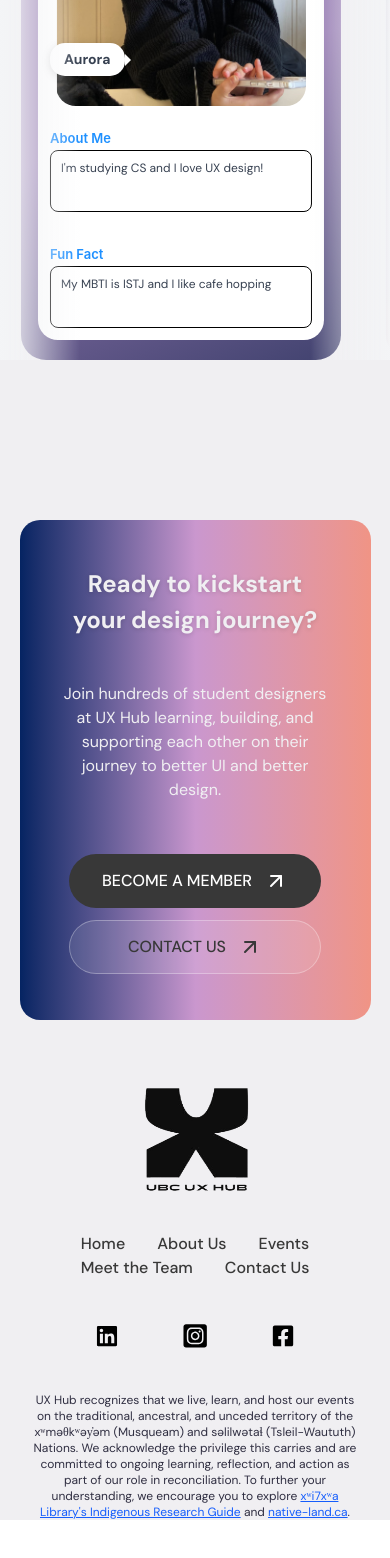
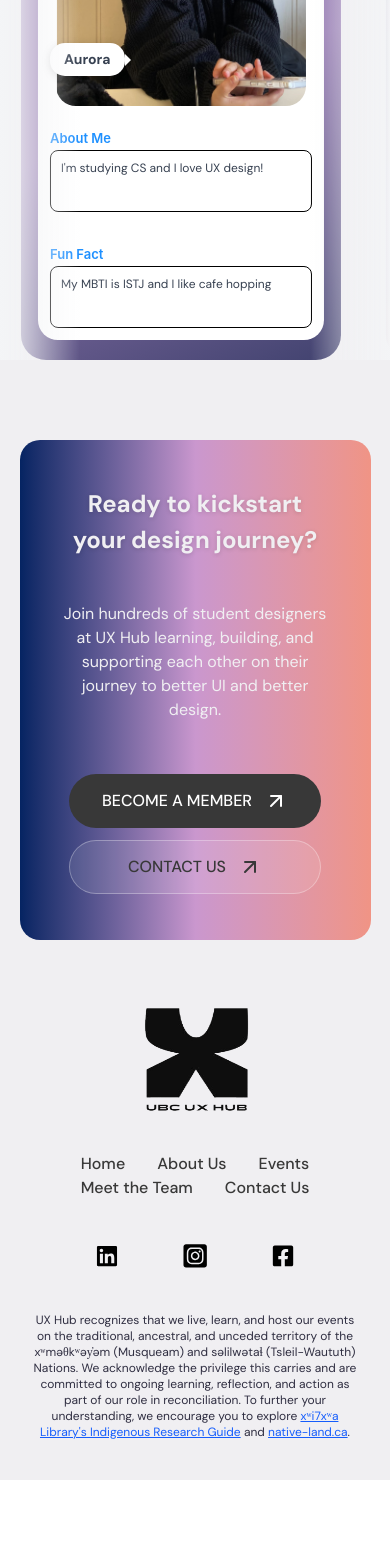
Before and after one commit to auroraxcheng/UXhub-website, a Next.js app: page / in a window 390 px wide. Shown: the part 4318-5876 px from the top of the page. After the commit the page ends 5798 px from the top, so only its background shows below. Built offline with nearby package versions, Linux system fonts and the light colour scheme.

Commit message:
changed footer background to white

```diff
--- a/src/app/page.tsx
+++ b/src/app/page.tsx
@@ -60,7 +60,8 @@ export default function Home() {
           <TeamSection />
         </div>
 
-        <div className="mt-[70px] lg:mt-[70px] md:mt-[50px] sm:mt-[30px] md:px-[20%] px-[5%]">
+        <div className="bg-white">
+          <div className="md:px-[20%] px-[5%]">
             <FooterContent
               title="Ready to kickstart your design journey?"
               description="Join hundreds of student designers at UX Hub learning, building, and supporting each other on their journey to better UI and better design."
@@ -71,6 +72,7 @@ export default function Home() {
             <Footer />
           </div>
         </div>
+      </div>
     </main>
   );
 }
--- a/src/components/Footer.tsx
+++ b/src/components/Footer.tsx
@@ -6,7 +6,7 @@ import FooterLogo from "./footer_components/FooterLogo";
 
 const Footer = () => {
   return (
-    <footer className="my-[60px] w-full relative z-9999">
+    <footer className="w-full relative z-9999 pb-10">
       <div className="flex flex-col max-w-6xl mx-auto px-8 items-center gap-y-8 lg:w-[992px]">
         <FooterLogo />
         <NavigationLinks />
--- a/src/components/FooterContent.tsx
+++ b/src/components/FooterContent.tsx
@@ -18,7 +18,7 @@ const FooterContent: React.FC<FooterContentProps> = ({
   };
 
   return (
-    <div className="flex items-center justify-center py-20 lg:py-20 md:py-16 sm:py-12 max-h-[500px] mx-auto rounded-[20px] lg:mt-[100px] mt-20 bg-gradient-to-r from-[#052462] via-[#CA97CE] to-[#F09485] px-10">
+    <div className="flex items-center justify-center py-20 lg:py-20 md:py-16 sm:py-12 max-h-[500px] mx-auto rounded-[20px] lg:mt-[100px] bg-gradient-to-r from-[#052462] via-[#CA97CE] to-[#F09485] px-10">
       <div className="text-center  lg:w-[552px]  md:w-[500px]  sm:w-full  flex flex-col justify-center items-center gap-5">
         <h2 className="font-dm-sans text-white text-[24px] lg:text-[42px] md:text-[32px] sm:text-2xl font-bold leading-normal mb-6 drop-shadow-sm">
           {title}
```
Lines whose indentation alone changed are shown as unchanged.
